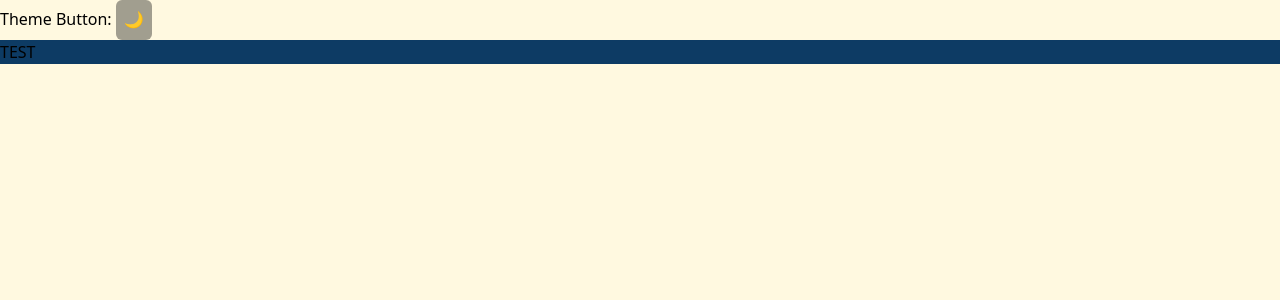
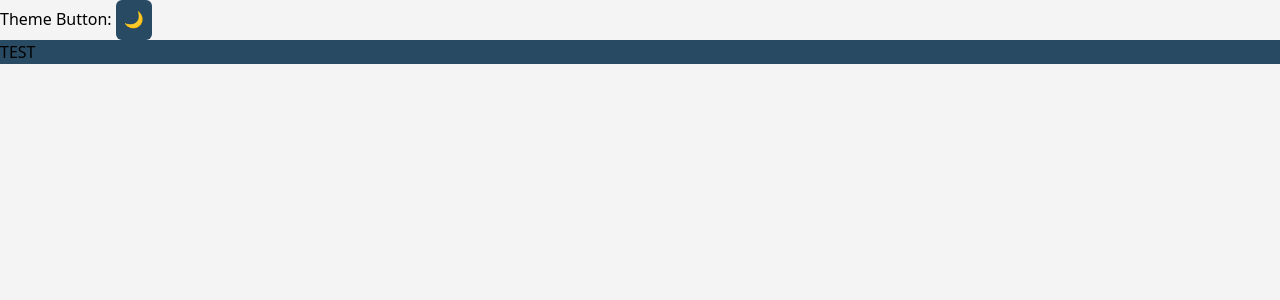
Before and after one commit to Bfernandez02/portfolio, a Next.js app: page / in a window 1280 px wide. Shown: the top 300 px of the page. Built offline with nearby package versions, Linux system fonts and the light colour scheme.

Commit message:
finish light mode and dark mode theme set up Fixes #2

```diff
--- a/src/components/ThemeButton.jsx
+++ b/src/components/ThemeButton.jsx
@@ -3,7 +3,7 @@ import { useTheme } from '@/components/ThemeProvider';
 export function ThemeButton() {
   const { theme, toggleTheme } = useTheme();
   return (
-    <button onClick={toggleTheme} className="p-2 rounded-md bg-secondary">
+    <button onClick={toggleTheme} className="p-2 rounded-md bg-primary">
       {theme === 'light' ? '🌙' : '☀️'}
     </button>
   );
--- a/src/styles/globals.css
+++ b/src/styles/globals.css
@@ -2,49 +2,34 @@
 @tailwind utilities;
 
 @theme {
-  --color-primary: #0d3b64;
-  --color-secondary: #ee964b;
-  --color-accent: #ffb43a;
-  --color-background: #fff9e0;
-  --color-black: #000000;
-  --color-alternate: #ffe9c5;
+  --color-background: #f4f4f4;
+  --color-primary: #284b63;
+  --color-text: #161616;
+  --color-accent: #ca054d;
+  --color-popup: #fbfbfb;
+  --color-border: #d4d4d4;
 }
 
 /* Light Mode (Default) */
 :root {
-  --color-primary: #0d3b64;
-  --color-secondary: rgba(22, 22, 21, 0.4);
-  --color-accent: #ffb43a;
-  --color-background: #fff9e0;
-  --color-black: #000000;
-  --color-alternate: #ffe9c5;
+  --color-background: #f4f4f4;
+  --color-primary: #284b63;
+  --color-text: #161616;
+  --color-accent: #ca054d;
+  --color-popup: #fbfbfb;
+  --color-border: #d4d4d4;
   color-scheme: light;
 }
 
 /* Dark Mode */
 [data-theme="dark"] {
-  --color-primary: #e0e0e0;
-  --color-secondary: #0d3b64;
-  --color-accent: #cc8c2a;
-  --color-background: #1a1a1a;
-  --color-black: #ffffff;
-  --color-alternate: #2d2d2d;
-  --color-text: #e0e0e0;
+  --color-background: #161616;
+  --color-primary: #7a83e6;
+  --color-text: #f4f4f4;
+  --color-accent: #ca054d;
+  --color-popup: #1e1e1e;
+  --color-border: #282a36;
   color-scheme: dark;
-}
-
-/* System preference fallback */
-@media (prefers-color-scheme: dark) {
-  :root:not([data-theme]) {
-    --color-primary: #e0e0e0;
-    --color-secondary: #bb6b3a;
-    --color-accent: #cc8c2a;
-    --color-background: #1a1a1a;
-    --color-black: #ffffff;
-    --color-alternate: #2d2d2d;
-    --color-text: #e0e0e0;
-    color-scheme: dark;
-  }
 }
 
 body {
@@ -216,51 +201,7 @@ h6 {
 }
 
 @layer utilities {
-  .btn-secondary {
-    @apply bg-secondary font-semibold text-white px-3 py-2 lg:px-4 rounded-[10px] hover:bg-accent transition-all duration-300 text-[16px] lg:text-[18px] shadow-md;
-  }
-
-  .btn-delete {
-    @apply bg-[#EE4B4B] font-semibold text-white px-3 py-2 lg:px-3 rounded-[10px] hover:bg-[#702222] transition-all duration-300 text-[16px] lg:text-[18px] shadow-md;
-  }
-
-  .underline_button {
-    @apply border-b-1 font-semibold border-secondary text-white px-1 py-2 lg:py-2 hover:text-secondary transition-all duration-300 text-[16px] lg:text-[18px];
-  }
-
-  .underline_button_primary {
-    @apply border-b-2 font-semibold border-background hover:border-secondary text-primary px-1 py-3 lg:py-4 hover:text-secondary transition-all duration-300 text-[16px] lg:text-[18px];
-  }
-
-  .nav_button_mobile {
-    @apply font-semibold border-transparent text-primary px-1 py-3 lg:py-4 transition-all duration-300 text-[20px];
-  }
-
   .btn {
-    @apply bg-primary font-semibold text-white px-3 py-2 lg:px-4 rounded-[10px] hover:bg-secondary transition-all duration-300 text-[16px] lg:text-[18px] shadow-md;
-  }
-
-  .btn-alt {
-    @apply bg-background border-secondary border-2 font-semibold text-secondary px-3 py-2 lg:px-4 rounded-[10px] hover:bg-alternate transition-all duration-300 text-[16px] lg:text-[18px] shadow-md;
-  }
-
-  .basicInput {
-    @apply border border-[#898989] rounded-md p-2 focus:outline-none focus:ring-2 focus:ring-primary transition-all duration-300 text-[16px] lg:text-[16px];
-  }
-
-  .active {
-    @apply border-b-4 border-primary rounded-sm;
-  }
-
-  .radioDefault {
-    @apply flex h-full items-center rounded-[10px] cursor-pointer;
-  }
-
-  .radioActive {
-    @apply bg-secondary text-white font-semibold text-[16px] lg:text-[18px];
-  }
-
-  .radioInactive {
-    @apply text-black text-[16px] lg:text-[18px];
+    @apply bg-primary font-semibold text-white px-3 py-2 lg:px-4 rounded-[10px] hover:bg-primary transition-all duration-300 text-[16px] lg:text-[18px] shadow-md;
   }
 }
```
Also changed, not shown: src/components/ThemeProvider.jsx (+16 -14 lines).
